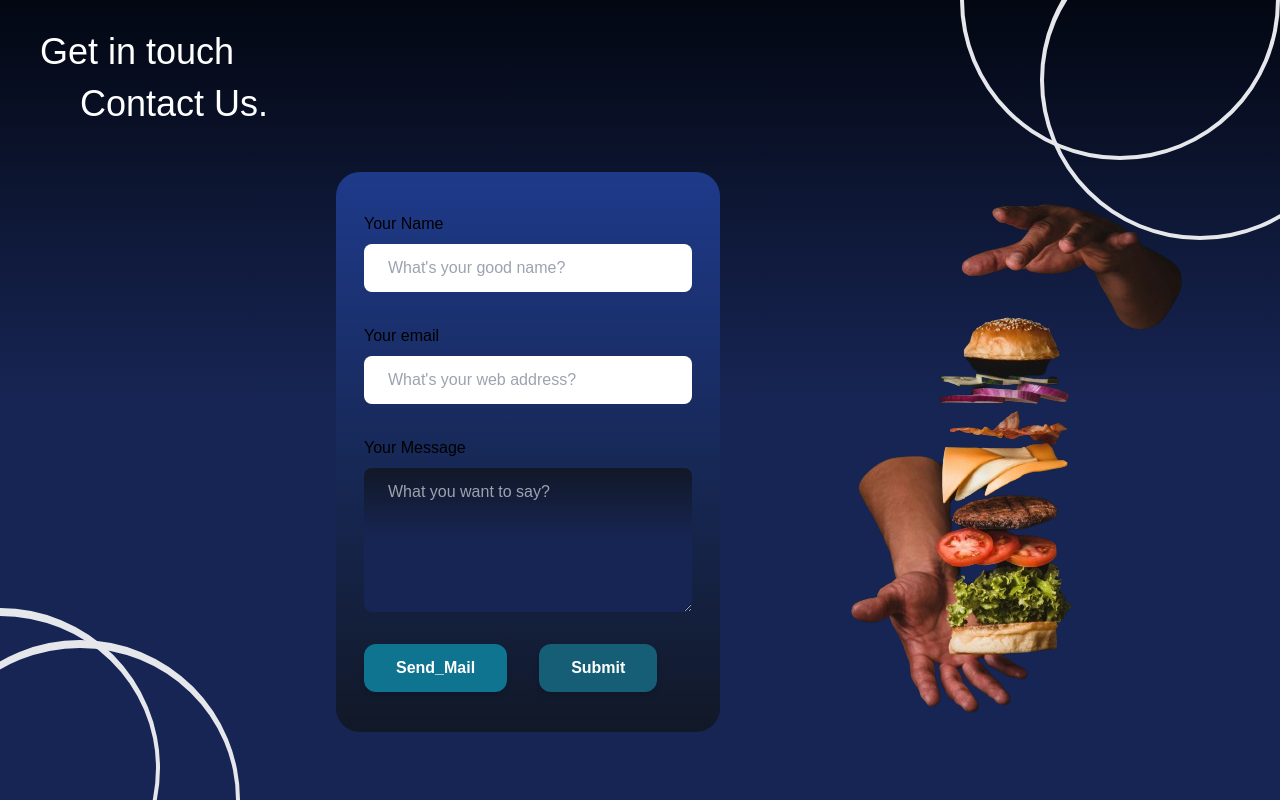
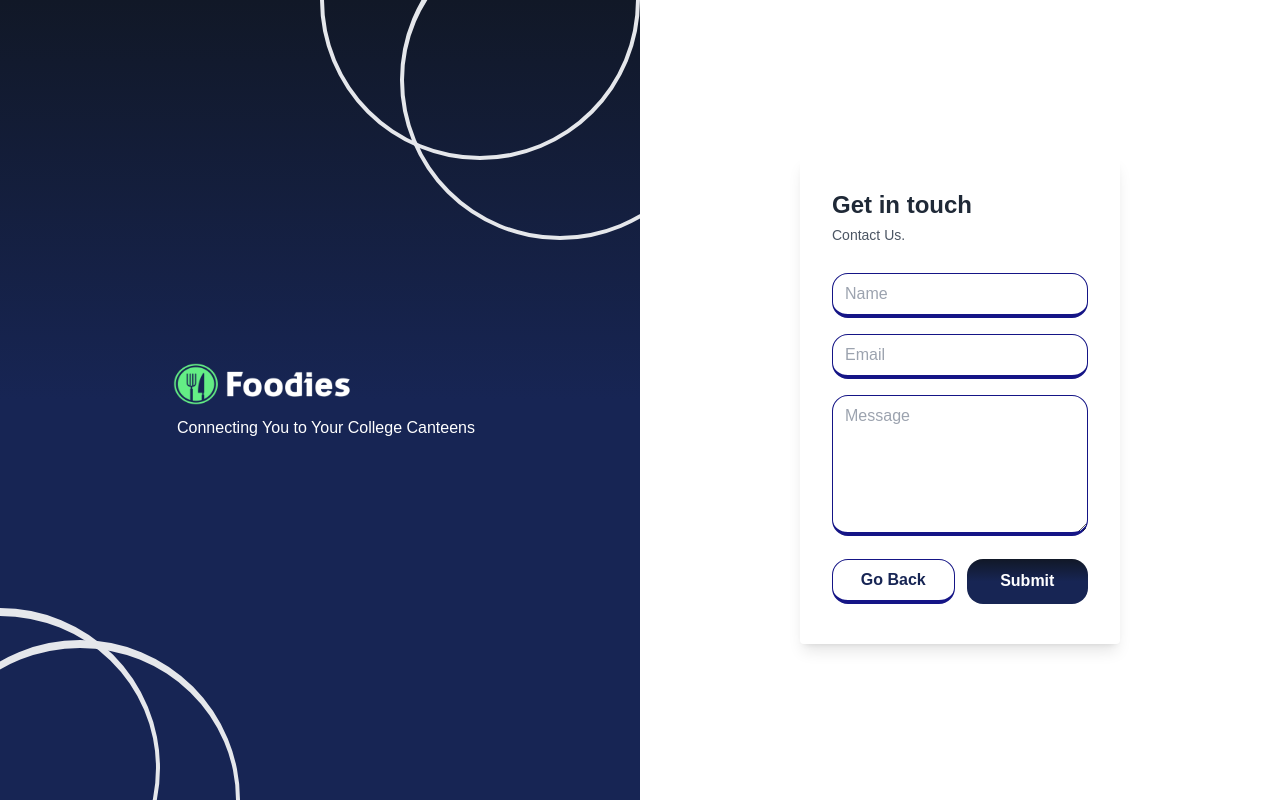
Before and after one commit to VanshKing30/FoodiesWeb, a React (Create React App) app: page /contact in a window 1280 px wide. Built offline with nearby package versions, Linux system fonts and the light colour scheme; no server answers.

Commit message:
feat: Improve ui for the contact page

```diff
--- a/src/pages/ContactUs.jsx
+++ b/src/pages/ContactUs.jsx
@@ -1,8 +1,8 @@
+import axios from "axios";
+import emailjs from "@emailjs/browser";
+import logo from "../assets/logo2.png";
+import { Link } from "react-router-dom";
 import React, { useRef, useState } from "react";
-import { motion } from "framer-motion";
-import emailjs from "@emailjs/browser";
-import axios from "axios";
-
 
 const Contact = () => {
   const formRef = useRef();
@@ -84,84 +84,79 @@ const Contact = () => {
   };
 
   return (
-    <div className="absolute overflow-hidden w-screen h-screen bg-gradient-to-t from-blue-950 via-blue-950 to-gray-950 ">
-       <p className="text-white font-medium text-4xl pl-10 pt-8">Get in touch</p>
-       <h3 className="text-white font-medium text-4xl pl-20 pt-3">Contact Us.</h3>
-    <div
-      className={`xl:mt-12 pl-64 flex xl:flex-row flex-col-reverse gap-10 overflow-hidden `}
-    >
-
+      <div>
+        <div className="relative h-screen md:flex">
+          <div className="relative overflow-hidden md:flex w-1/2 bg-gradient-to-t from-blue-950 via-blue-950 to-gray-900 bg-no-repeat justify-around items-center hidden">
+            <div>
+              <img src={logo} alt="logo" className="w-48 h-12 mb-2" />
+              <p className="text-white mt-1 ml-3">
+                Connecting You to Your College Canteens
+              </p>
+            </div>
             <div className="absolute -bottom-32 -left-40 w-80 h-80 border-4 rounded-full border-opacity-30 border-t-8"></div>
             <div className="absolute -bottom-40 -left-20 w-80 h-80 border-4 rounded-full border-opacity-30 border-t-8"></div>
             <div className="absolute -top-40 -right-0 w-80 h-80 border-4 rounded-full border-opacity-30 border-t-8"></div>
             <div className="absolute -top-20 -right-20 w-80 h-80 border-4 rounded-full border-opacity-30 border-t-8"></div>
-
-
- <div className="ml-20 w-96 h-[20%] px-7 text-black shadow-blue-900 shadow3xl bg-blue-900  bg-gradient-to-t  from-gray-900  rounded-3xl">
-
-        <form
-          ref={formRef}
-          onSubmit={handleEmailSubmit}
-          className='my-10 flex flex-col gap-8'
-        >
-          <label className='flex flex-col '>
-            <span className=' font-medium mb-2'>Your Name</span>
+          </div>
+          <div className="flex md:w-1/2 justify-center py-10 items-center bg-white">
+            <form className="bg-white p-8 rounded shadow-lg w-80" onSubmit={handleEmailSubmit}>
+              <h1 className="text-gray-800 font-bold text-2xl mb-1">Get in touch</h1>
+              <p className="text-sm font-normal text-gray-600 mb-7">Contact Us.</p>
+              <div className="mb-4">
                 <input
-              type='text'
-              name='name'
+                  required
+                  className="w-full py-2 px-3 border  rounded-2xl border-b-3 border-customBlue"
+                  type="text"
+                  placeholder="Name"
+                  name="name"
                   value={form.name}
                   onChange={handleChange}
-              placeholder="What's your good name?"
-              className='bg-tertiary py-3 px-6 placeholder:text-secondary  rounded-lg outline-none border-none font-medium '
                 />
-          </label>
-          <label className='flex flex-col'>
-            <span className=' font-medium mb-2'>Your email</span>
+              </div>
+              <div className="mb-4">
                 <input
-              type='email'
-              name='email'
+                  required
+                  className="w-full py-2 px-3 border  rounded-2xl border-b-3 border-customBlue"
+                  type="email"
+                  placeholder="Email"
+                  name="email"
                   value={form.email}
                   onChange={handleChange}
-              placeholder="What's your web address?"
-              className='bg-tertiary py-3 px-6 placeholder:text-secondary  rounded-lg outline-none border-none font-medium '
                 />
-          </label>
-          <label className='flex flex-col'>
-            <span className=' font-medium mb-2'>Your Message</span>
+              </div>
+              <div className="mb-4">
                 <textarea
-              rows={5}
-              name='message'
+                  required
+                  className="w-full py-2 px-3 border  rounded-2xl border-b-3 border-customBlue"
+                  type="text"
+                  placeholder="Message"
+                  name="message"
                   value={form.message}
                   onChange={handleChange}
-              placeholder='What you want to say?'
-              className='bg-tertiary py-3 px-6 placeholder:text-secondary text-white rounded-lg outline-none border-none font-medium bg-gradient-to-t from-blue-950 via-blue-950 to-gray-900'
+                  rows={5}
                 />
-          </label>
-
-          <div className='flex gap-8'>
-            <button
-              type='submit'
-              className='bg-tertiary py-3 px-8 rounded-xl outline-none w-fit text-white font-bold shadow-md shadow-primary bg-cyan-700 hover:scale-[1.1]'
-            >
-              {loading ? "Sending..." : "Send_Mail"}
+              </div>
+                <div className='flex gap-3'>
+                <Link
+                  className="w-full bg-gradient-to-t bg-white text-blue-950 py-2 rounded-2xl font-semibold mb-2 text-center border-b-3 border-customBlue hover:bg-gray-100 border"
+                  to="/">
+                  <button>
+                    {loading ? "Go Back" : "Go Back"}
                   </button>
+                </Link>
                 <button
                     type='button'
                     onClick={handleSaveToDB}
-              className='bg-tertiary py-3 px-8 rounded-xl outline-none w-fit text-white font-bold shadow-md shadow-primary bg-cyan-800 hover:scale-[1.1]'
+                    className="w-full bg-gradient-to-t from-blue-950 via-blue-950 to-gray-900 py-2 rounded-2xl text-white font-semibold mb-2"
                   >
                   {loading ? "Saving..." : "Submit"}
                 </button>
               </div>
-        </form></div>
-        <div className=" -mt-10 ml-10 ">
-          <img src="/i9.png" className="w-full h-full"/>
+            </form>
           </div>
-
-      </div><div  className="p-10"></div>
-
+        </div>
       </div>
   );
-};
+}
 
 export default Contact;
```
Lines whose indentation alone changed are shown as unchanged.
